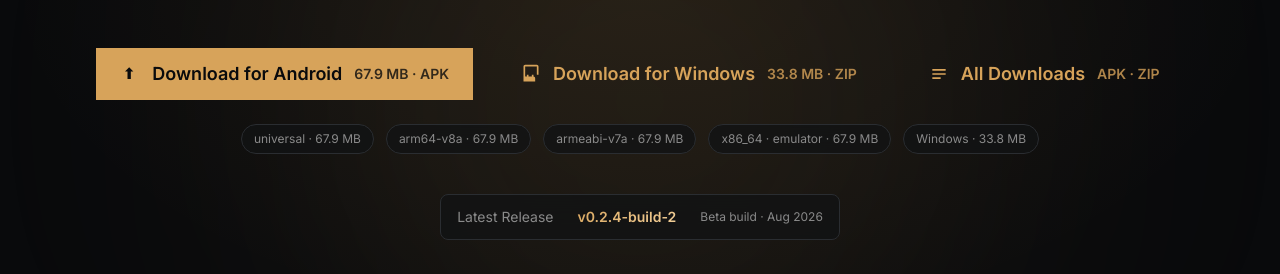
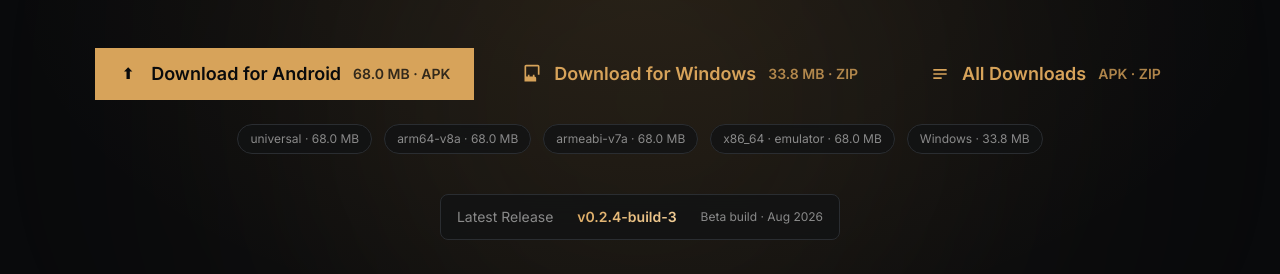
Before and after one commit to keiz7en/LimeSugar-Web, a Next.js app: page / in a window 1280 px wide. Shown: the part 378-652 px from the top of the page. Built offline with nearby package versions, Linux system fonts and the light colour scheme.

Commit message:
Update to v0.2.4-build-3

```diff
--- a/src/app/page.tsx
+++ b/src/app/page.tsx
@@ -33,7 +33,7 @@ export default function Home() {
           {/* Download Buttons */}
           <div className="mt-12 flex flex-col sm:flex-row items-center justify-center gap-6 flex-wrap">
             <Link
-              href="https://github.com/keiz7en/LimeSugar/releases/download/v0.2.4-build-2/app-release.apk"
+              href="https://github.com/keiz7en/LimeSugar/releases/download/v0.2.4-build-3/app-release.apk"
               className="btn-gold group flex items-center justify-center gap-3 px-8 py-4 min-w-[220px]"
               target="_blank"
               rel="noopener noreferrer"
@@ -42,11 +42,11 @@ export default function Home() {
                 <path d="M6 18h12v2H6zm5-14l-5 5h3v9h4V9h3l-5-5zm7 14H6v2h12z"/>
               </svg>
               <span className="text-lg font-semibold">Download for Android</span>
-              <span className="text-sm opacity-80">67.9 MB · APK</span>
+              <span className="text-sm opacity-80">68.0 MB · APK</span>
             </Link>
 
             <Link
-              href="https://github.com/keiz7en/LimeSugar/releases/tag/v0.2.4-build-2"
+              href="https://github.com/keiz7en/LimeSugar/releases/tag/v0.2.4-build-3"
               className="btn-outline group flex items-center justify-center gap-3 px-8 py-4 min-w-[220px]"
               target="_blank"
               rel="noopener noreferrer"
@@ -59,7 +59,7 @@ export default function Home() {
             </Link>
 
             <Link
-              href="https://github.com/keiz7en/LimeSugar/releases/tag/v0.2.4-build-2"
+              href="https://github.com/keiz7en/LimeSugar/releases/tag/v0.2.4-build-3"
               className="btn-outline group flex items-center justify-center gap-3 px-8 py-4 min-w-[220px]"
               target="_blank"
               rel="noopener noreferrer"
@@ -75,11 +75,11 @@ export default function Home() {
           {/* APK variants */}
           <div className="mt-6 flex flex-wrap items-center justify-center gap-3">
             {[
-               { n: "universal", s: "67.9 MB", h: "https://github.com/keiz7en/LimeSugar/releases/download/v0.2.4-build-2/app-release.apk" },
-               { n: "arm64-v8a", s: "67.9 MB", h: "https://github.com/keiz7en/LimeSugar/releases/download/v0.2.4-build-2/app-release.apk" },
-               { n: "armeabi-v7a", s: "67.9 MB", h: "https://github.com/keiz7en/LimeSugar/releases/download/v0.2.4-build-2/app-release.apk" },
-               { n: "x86_64 · emulator", s: "67.9 MB", h: "https://github.com/keiz7en/LimeSugar/releases/download/v0.2.4-build-2/app-release.apk" },
-               { n: "Windows", s: "33.8 MB", h: "https://github.com/keiz7en/LimeSugar/releases/tag/v0.2.4-build-2" },
+               { n: "universal", s: "68.0 MB", h: "https://github.com/keiz7en/LimeSugar/releases/download/v0.2.4-build-3/app-release.apk" },
+               { n: "arm64-v8a", s: "68.0 MB", h: "https://github.com/keiz7en/LimeSugar/releases/download/v0.2.4-build-3/app-release.apk" },
+               { n: "armeabi-v7a", s: "68.0 MB", h: "https://github.com/keiz7en/LimeSugar/releases/download/v0.2.4-build-3/app-release.apk" },
+               { n: "x86_64 · emulator", s: "68.0 MB", h: "https://github.com/keiz7en/LimeSugar/releases/download/v0.2.4-build-3/app-release.apk" },
+               { n: "Windows", s: "33.8 MB", h: "https://github.com/keiz7en/LimeSugar/releases/tag/v0.2.4-build-3" },
              ].map((v, i) => (
               <a key={i} href={v.h} target="_blank" rel="noopener noreferrer"
                  className="text-xs px-3 py-1.5 glass rounded-full text-text-dim hover:text-gold transition-colors">
@@ -91,7 +91,7 @@ export default function Home() {
           {/* Version badge */}
           <div className="mt-10 inline-flex items-center gap-3 px-4 py-2 glass rounded-lg">
             <span className="text-sm text-text-dim">Latest Release</span>
-               <span className="px-3 py-1 text-sm font-semibold gold-gradient-text">v0.2.4-build-2</span>
+               <span className="px-3 py-1 text-sm font-semibold gold-gradient-text">v0.2.4-build-3</span>
                 <span className="text-xs text-text-dim">Beta build · Aug 2026</span>
           </div>
         </div>
@@ -219,7 +219,7 @@ export default function Home() {
           </p>
           <div className="flex flex-col sm:flex-row items-center justify-center gap-4">
             <Link
-              href="https://github.com/keiz7en/LimeSugar/releases/download/v0.2.4-build-2/app-release.apk"
+              href="https://github.com/keiz7en/LimeSugar/releases/download/v0.2.4-build-3/app-release.apk"
               className="btn-gold px-10 py-4 text-lg"
               target="_blank"
               rel="noopener noreferrer"
```
